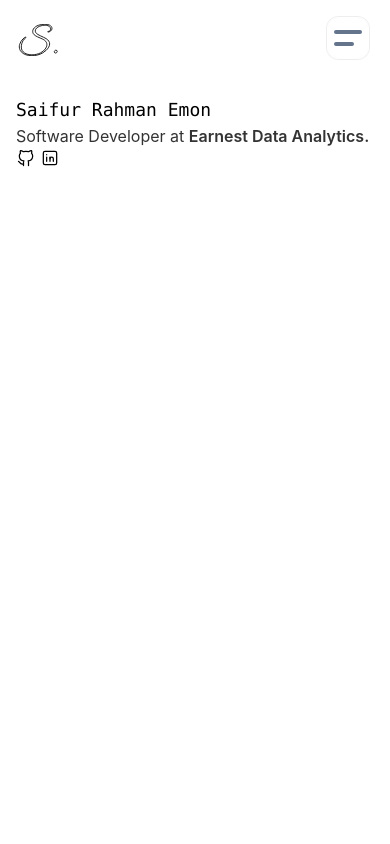
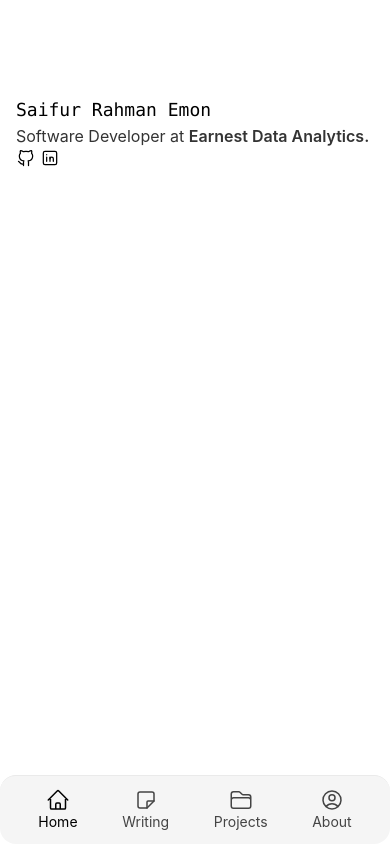
Before and after one commit to Saifurrahmanemon/saifur.me, a Next.js app: page / in a window 390 px wide. Built offline with nearby package versions, Linux system fonts and the light colour scheme.

Commit message:
feat: change mobile menu

```diff
--- a/styles/tailwind.css
+++ b/styles/tailwind.css
@@ -43,7 +43,7 @@
   }
 
   .background-drop {
-    @apply backdrop-filter backdrop-blur-[1px] bg-opacity-5;
+    @apply backdrop-filter backdrop-blur-[2px] bg-opacity-5;
   }
 
   .card-hover {
@@ -53,4 +53,7 @@
   .sm-content-pt {
     @apply pt-20 sm:pt-1;
   }
+  .text-hover-primary {
+    @apply hover:text-neutral-800 dark:hover:text-neutral-200;
+  }
 }
--- a/ui/icons.tsx
+++ b/ui/icons.tsx
@@ -105,7 +105,7 @@ export function HomeIcon() {
       <path
         strokeLinecap="round"
         strokeLinejoin="round"
-        d="M8.25 21v-4.875c0-.621.504-1.125 1.125-1.125h2.25c.621 0 1.125.504 1.125 1.125V21m0 0h4.5V3.545M12.75 21h7.5V10.75M2.25 21h1.5m18 0h-18M2.25 9l4.5-1.636M18.75 3l-1.5.545m0 6.205l3 1m1.5.5l-1.5-.5M6.75 7.364V3h-3v18m3-13.636l10.5-3.819"
+        d="M2.25 12l8.954-8.955c.44-.439 1.152-.439 1.591 0L21.75 12M4.5 9.75v10.125c0 .621.504 1.125 1.125 1.125H9.75v-4.875c0-.621.504-1.125 1.125-1.125h2.25c.621 0 1.125.504 1.125 1.125V21h4.125c.621 0 1.125-.504 1.125-1.125V9.75M8.25 21h8.25"
       />
     </svg>
   );
@@ -146,22 +146,21 @@ export function BlogIcon() {
     </svg>
   );
 }
-export function BuildIcon() {
+export function ProjectIcon() {
   return (
     <svg
       xmlns="http://www.w3.org/2000/svg"
-      className="w-6 h-6 "
+      fill="none"
       viewBox="0 0 24 24"
       strokeWidth="1.5"
       stroke="currentColor"
-      fill="none"
-      strokeLinecap="round"
-      strokeLinejoin="round"
+      className="w-6 h-6"
     >
-      <path stroke="none" d="M0 0h24v24H0z" fill="none" />
-      <line x1="3" y1="21" x2="21" y2="21" />
-      <path d="M4 21v-15a2 2 0 0 1 2 -2h12a2 2 0 0 1 2 2v15" />
-      <path d="M9 21v-8a3 3 0 0 1 6 0v8" />
+      <path
+        strokeLinecap="round"
+        strokeLinejoin="round"
+        d="M2.25 12.75V12A2.25 2.25 0 014.5 9.75h15A2.25 2.25 0 0121.75 12v.75m-8.69-6.44l-2.12-2.12a1.5 1.5 0 00-1.061-.44H4.5A2.25 2.25 0 002.25 6v12a2.25 2.25 0 002.25 2.25h15A2.25 2.25 0 0021.75 18V9a2.25 2.25 0 00-2.25-2.25h-5.379a1.5 1.5 0 01-1.06-.44z"
+      />
     </svg>
   );
 }
--- a/ui/nav-item.tsx
+++ b/ui/nav-item.tsx
@@ -15,12 +15,9 @@ export function NavItem({ link }: { link: INavItem }) {
       <Link
         key={link.id}
         href={link.href}
-        className={clsx(
-          'hover:text-neutral-800 dark:hover:text-neutral-200 flex align-middle',
-          {
-            'font-medium': isActive
-          }
-        )}
+        className={clsx('text-hover-primary flex align-middle', {
+          'font-medium': isActive
+        })}
       >
         <span className="relative py-[5px] px-[10px]">
           {link.text}
--- a/ui/navbar.tsx
+++ b/ui/navbar.tsx
@@ -8,9 +8,10 @@ import {
   useMotionValueEvent,
   useScroll
 } from 'framer-motion';
-import { useRouter } from 'next/navigation';
-import React, { Fragment, useState } from 'react';
-import { BlogIcon, BuildIcon, HomeIcon, LatterLogo, UserIcon } from './icons';
+import Link from 'next/link';
+import { usePathname } from 'next/navigation';
+import React, { useState } from 'react';
+import { BlogIcon, HomeIcon, LatterLogo, ProjectIcon, UserIcon } from './icons';
 import { NavItem } from './nav-item';
 import ThemeSwitch from './theme-switch';
 
@@ -25,7 +26,7 @@ export const navMaxWidth = 'max-w-2xl mx-auto';
 const LINKS: INavItem[] = [
   { text: 'Home', href: '/', id: 0, Icon: <HomeIcon /> },
   { text: 'Writing', href: '/writing', id: 1, Icon: <BlogIcon /> },
-  { text: 'Projects', href: '/projects', id: 2, Icon: <BuildIcon /> },
+  { text: 'Projects', href: '/projects', id: 2, Icon: <ProjectIcon /> },
   { text: 'About', href: '/about', id: 3, Icon: <UserIcon /> }
 ];
 
@@ -72,115 +73,25 @@ function Navbar() {
   );
 }
 
-const mobileVariants = {
-  open: {
-    opacity: 1,
-    y: 0,
-    transition: {
-      duration: 0.3
-    }
-  },
-  closed: {
-    y: -20,
-    opacity: 0,
-    transition: {
-      duration: 0.3
-    }
-  },
-  iconShow: {
-    opacity: 1,
-    transition: {
-      ease: 'easeOut',
-      duration: 0.3
-    }
-  },
-  iconHide: {
-    opacity: 0,
-    transition: {
-      ease: 'easeIn',
-      duration: 0.3
-    }
-  }
-};
-
 function MobileMenu() {
-  const [isOpen, setIsOpen] = useState(false);
-  const router = useRouter();
+  const pathname = usePathname();
   return (
-    <div>
-      <div className="fixed">
-        <div
-          onClick={() => router.push('/')}
-          className="absolute cursor-pointer left-4 top-6"
-        >
-          <LatterLogo h="2rem" />
-        </div>
+    <div className="z-[500] fixed bottom-0 w-full py-2 bg-gray-600 rounded-2xl background-drop  dark:border-gray-600 border-t">
+      <div className="flex items-center justify-around max-w-lg gap-2 px-5 mx-auto">
+        {LINKS.map((item) => (
+          <Link
+            href={item.href}
+            key={item.text}
+            className={clsx(
+              pathname === item.href ? 'text-primary' : 'text-secondary',
+              'flex flex-col items-center justify-center py-1 cursor-pointer'
+            )}
+          >
+            <div>{item.Icon}</div>
+            <p className="text-sm text-hover-primary">{item.text}</p>
+          </Link>
+        ))}
       </div>
-      <motion.div
-        className={clsx(
-          isOpen && 'backdrop-blur-sm w-full h-full',
-          'fixed block w-full  sm:hidden transition-all duration-300'
-        )}
-      >
-        <div
-          onClick={() => setIsOpen(!isOpen)}
-          className="absolute flex items-center justify-center overflow-hidden border w-11 h-11 border-gray-200/80 dark:border-gray-600/80 rounded-xl right-5 top-4 "
-        >
-          <div className="flex items-center justify-center w-full h-16 p-2 cursor-pointer group rounded-3xl background-drop ">
-            <div className="space-y-2">
-              <span
-                className={clsx(
-                  !isOpen ? '' : 'translate-y-1.5 rotate-45',
-                  'block h-1 w-7 origin-center rounded-full bg-slate-500 transition-all ease-in-out duration-300'
-                )}
-              ></span>
-              <span
-                className={clsx(
-                  !isOpen ? 'w-5' : ' w-7 -translate-y-1.5 -rotate-45',
-                  'block h-1 origin-center rounded-full bg-slate-500 transition-all ease-in-out duration-300'
-                )}
-              ></span>
-            </div>
-          </div>
-        </div>
-        <AnimatePresence>
-          {isOpen ? (
-            <motion.div
-              initial={false}
-              exit={{ opacity: 0 }}
-              className="absolute flex flex-col items-center justify-start gap-5 rounded-md right-2 top-20 backdrop-blur-2xl"
-            >
-              {LINKS.map((item) => (
-                <motion.div
-                  onClick={() => {
-                    router.push(item.href);
-                    setIsOpen((state) => !state);
-                  }}
-                  key={item.text}
-                  variants={mobileVariants}
-                  animate={isOpen ? 'open' : 'closed'}
-                  initial="closed"
-                  exit="closed"
-                  whileTap={{ scale: 0.95 }}
-                  className="z-10 flex flex-col items-center justify-center p-2 border-b-2 cursor-pointer"
-                >
-                  <div>{item.Icon}</div>
-                  <p className="text-sm z-1">{item.text}</p>
-                </motion.div>
-              ))}
-              <motion.div
-                variants={mobileVariants}
-                initial="iconHide"
-                animate="iconShow"
-                exit="iconHide"
-                className="p-2"
-              >
-                <ThemeSwitch />
-              </motion.div>
-            </motion.div>
-          ) : null}
-        </AnimatePresence>
-      </motion.div>
     </div>
   );
 }
@@ -191,7 +102,7 @@ function NavMenu() {
 
   let prev: number;
 
-  // logic we use to show/hide the navbar on scroll
+  // logic used to show/hide the navbar on scroll
 
   useMotionValueEvent(scrollY, 'change', (latest) => {
     if (prev > latest) {
@@ -209,19 +120,20 @@ function NavMenu() {
   };
 
   return (
-    <Fragment>
+    <AnimatePresence>
       <motion.div
+        layout
         variants={variants}
-        animate={hidden ? 'hidden' : 'visible'}
-        transition={{ ease: [0.1, 0.25, 0.3, 1], duration: 0.6 }}
-        className="w-full"
+        animate={{ opacity: hidden ? 0 : 1 }}
+        transition={{ duration: 0.3 }}
+        className="w-full sm:hidden"
       >
+        <MobileMenu />
+      </motion.div>
+      <div className="w-full">
         <Navbar />
-      </motion.div>
-      <div className="sm:hidden">
-        <MobileMenu />
       </div>
-    </Fragment>
+    </AnimatePresence>
   );
 }
 
```
